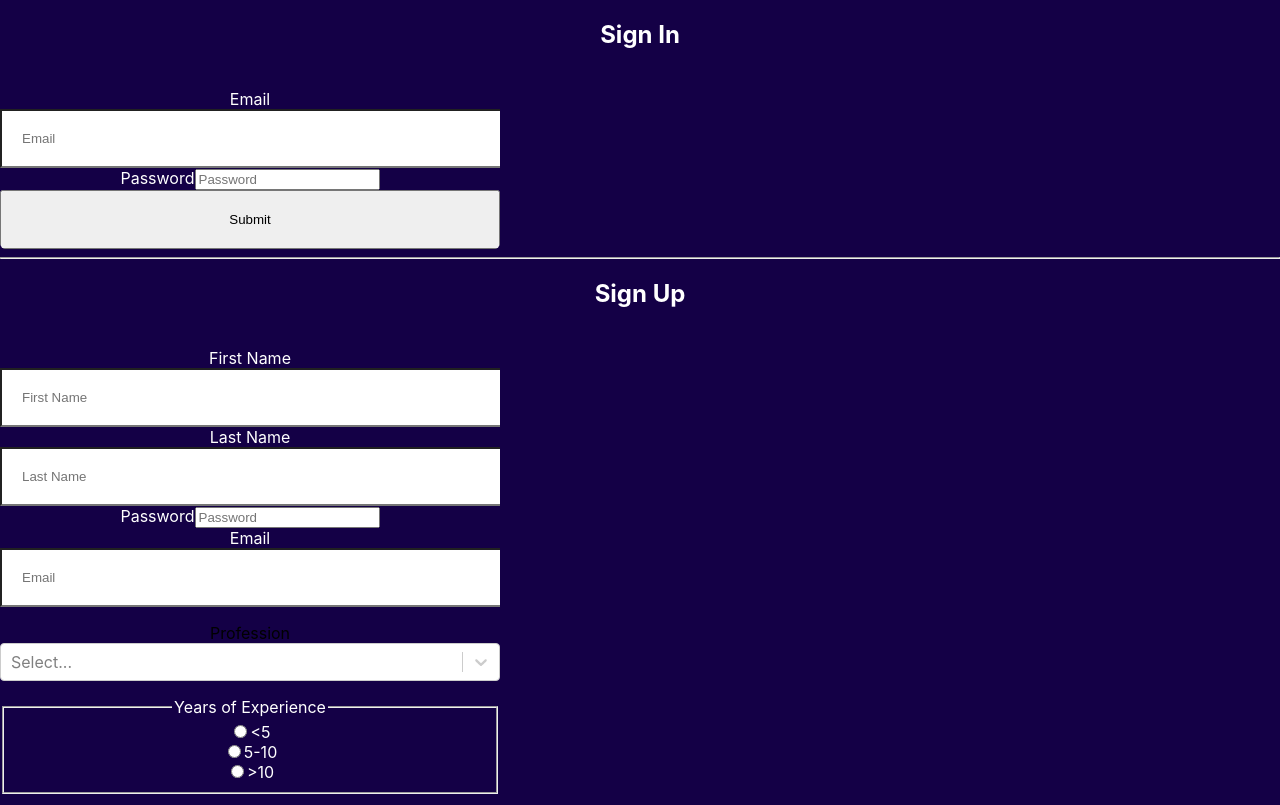
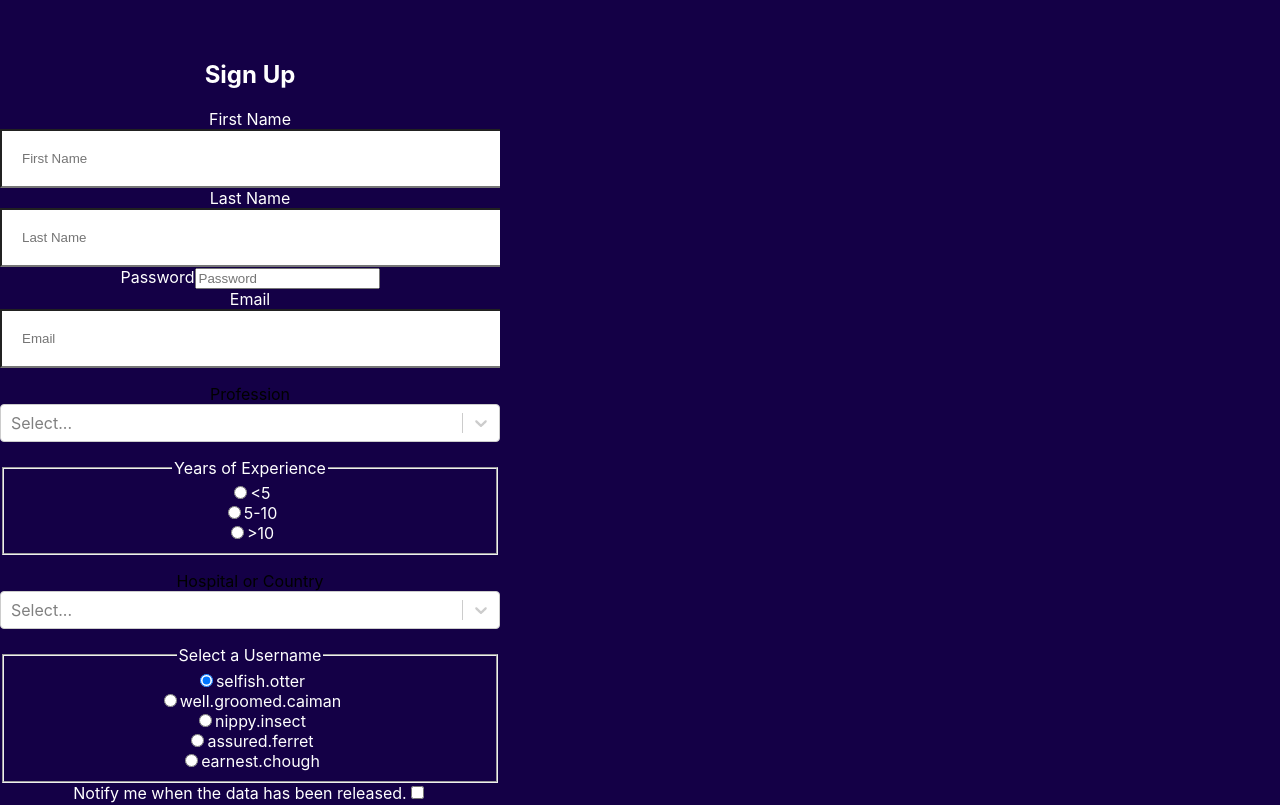
Before and after one commit to crowds-cure/custom-login, a React app: page / in a window 1280 px wide. Shown: the top 805 px of the page. Built offline with nearby package versions, Linux system fonts and the light colour scheme.

Commit message:
Fix sign up / login

```diff
--- a/src/App.js
+++ b/src/App.js
@@ -4,33 +4,38 @@ import SignIn from './SignIn.js';
 import SignUp from './SignUp.js';
 
 // Decode utf8 characters properly
-/*var config = JSON.parse(decodeURIComponent(escape(window.atob('@@config@@'))));
-config.extraParams = config.extraParams || {};
-var connection = config.connection;
-var prompt = config.prompt;
-var languageDictionary;
-var language;
-
-if (config.dict && config.dict.signin && config.dict.signin.title) {
-    languageDictionary = { title: config.dict.signin.title };
-} else if (typeof config.dict === 'string') {
-    language = config.dict;
+let config = {};
+try {
+	config = JSON.parse(decodeURIComponent(escape(window.atob('@@config@@'))));
+} catch (error) {
+	console.error(error);
 }
-var loginHint = config.extraParams.login_hint;
 
 function getParameterByName(name) {
     var match = RegExp('[?&]' + name + '=([^&]*)').exec(window.location.search);
     return match && decodeURIComponent(match[1].replace(/\+/g, ' '));
-}*/
+}
 
-function App() {
+var hash = getParameterByName('hash');
+console.warn('parameter hash is', hash);
+var initialScreen = 'signUp';
+if (hash && hash.toLowerCase() === '#login') {
+    initialScreen = 'login';
+} else if (hash && hash.toLowerCase() === '#signup') {
+    initialScreen = 'signUp';
+}
+
+console.warn(JSON.stringify(config, null, 2));
+
+function App(props) {
+	console.warn(initialScreen);
   return (
     <div className="App">
-      <h2>Sign In</h2>
-      <SignIn/>
-      <hr/>
-      <h2>Sign Up</h2>
-      <SignUp/>
+      { initialScreen === 'login' ?
+        <SignIn config={config}/> :
+        <SignUp config={config}/>
+      }
+
     </div>
   );
 }
--- a/src/SignIn.js
+++ b/src/SignIn.js
@@ -12,20 +12,33 @@ const formikEnhancer = withFormik({
   mapPropsToValues: props => ({
     password: '',
   }),
-  handleSubmit: (values, { setSubmitting }) => {
+  handleSubmit: (values, { props, setSubmitting }) => {
     const { email, password } = values;
 
-    // Initialize client
-    const webAuth = new auth0.WebAuth({
-      domain: 'crowds-cure.auth0.com',
-      clientID: 'z5cXMPTxeFOdB3i4xRA8JyhTonQmqMKM'
-    });
+    const { config } = props;
+
+    const params = Object.assign({
+        /* additional configuration needed for use of custom domains */
+        overrides: {
+          __tenant: config.auth0Tenant,
+          __token_issuer: config.authorizationServer.issuer,
+          __jwks_uri: `${config.authorizationServer.issuer}.well-known/jwks.json`
+        },
+        //
+        domain: config.auth0Domain,
+        clientID: config.clientID,
+        redirectUri: config.callbackURL,
+        responseType: 'code'
+      }, config.internalOptions);
+
+        // Initialize client
+    const webAuth = new auth0.WebAuth(params);
+
+    window.webAuth = webAuth;
 
     const options = {
       realm: "Username-Password-Authentication",
-      connection: 'Username-Password-Authentication',
       password,
-      responseType: 'token id_token',
     };
 
     const isEmail = email.includes('@');
@@ -59,6 +72,7 @@ const SignInForm = (props) => {
 
   return (
     <form onSubmit={handleSubmit}>
+      <h2>Sign In</h2>
       <Field name="email">
         {({ field, form, meta }) => (
           <div>
--- a/src/SignUp.js
+++ b/src/SignUp.js
@@ -56,7 +56,7 @@ const formikEnhancer = withFormik({
     consent: false,
     username: randomNames[0]
   }),
-  handleSubmit: (values, { setSubmitting }) => {
+  handleSubmit: (values, { props, setSubmitting }) => {
     console.log(JSON.stringify(values, null, 2));
     const { email,
       password,
@@ -69,18 +69,30 @@ const formikEnhancer = withFormik({
       username,
       consent } = values;
 
-    // Initialize client
-    const webAuth = new auth0.WebAuth({
-      domain: 'crowds-cure.auth0.com',
-      clientID: 'z5cXMPTxeFOdB3i4xRA8JyhTonQmqMKM'
-    });
+    const { config } = props;
 
-    webAuth.signupAndAuthorize({
-      connection: 'Username-Password-Authentication',
+        const params = Object.assign({
+        /* additional configuration needed for use of custom domains */
+        overrides: {
+          __tenant: config.auth0Tenant,
+          __token_issuer: config.authorizationServer.issuer,
+          __jwks_uri: `${config.authorizationServer.issuer}.well-known/jwks.json`
+        },
+        //
+        domain: config.auth0Domain,
+        clientID: config.clientID,
+        redirectUri: config.callbackURL,
+        responseType: 'code'
+      }, config.internalOptions);
+
+        // Initialize client
+    const webAuth = new auth0.WebAuth(params);
+
+    const options = {
+      connection: "Username-Password-Authentication",
       email,
       password,
       username,
-      responseType: 'token id_token',
       given_name: firstName,
       family_name: lastName,
       name: `${firstName} ${lastName}`,
@@ -93,15 +105,13 @@ const formikEnhancer = withFormik({
         notificationOfDataRelease: notificationOfDataRelease.toString(),
         consent: consent.toString()
       }
-    }, function (err) {
+    };
+
+    webAuth.redirect.signupAndLogin(options, function (err) {
       if (err) {
         alert(`Something went wrong: ${err.message}`);
         throw new Error(err.message);
       }
-
-      console.warn('Done! Redirect?');
-
-      window.location = 'https://cancer.crowds-cure.org/'
     });
     setSubmitting(false);
   },
@@ -123,6 +133,7 @@ const SignUpForm = (props) => {
 
   return (
     <form onSubmit={handleSubmit}>
+      <h2>Sign Up</h2>
       <Field name="firstName">
         {({ field, form, meta }) => (
           <div>
```
